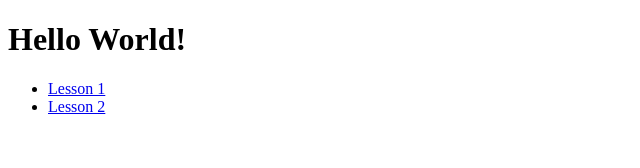
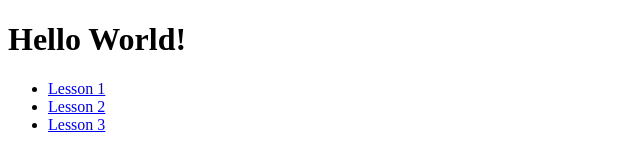
Before and after one commit to m-c-socaci/Javascript, a plain HTML site: page index.html in a window 1280 px wide. Shown: the full height of the page, 0-640 px from the left. Drawn offline with Linux system fonts and the light colour scheme.

Commit message:
lesson 3 - completed

```diff
--- a/index.html
+++ b/index.html
@@ -10,6 +10,7 @@
     <ul>
       <li><a href="./lesson1/index.html">Lesson 1</a></li>
       <li><a href="./lesson2/index.html">Lesson 2</a></li>
+      <li><a href="./lesson3/index.html">Lesson 3</a></li>
     </ul>
   </body>
 </html>
```
